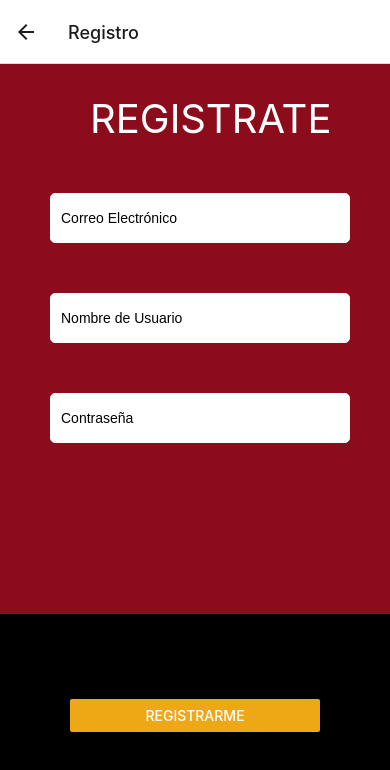
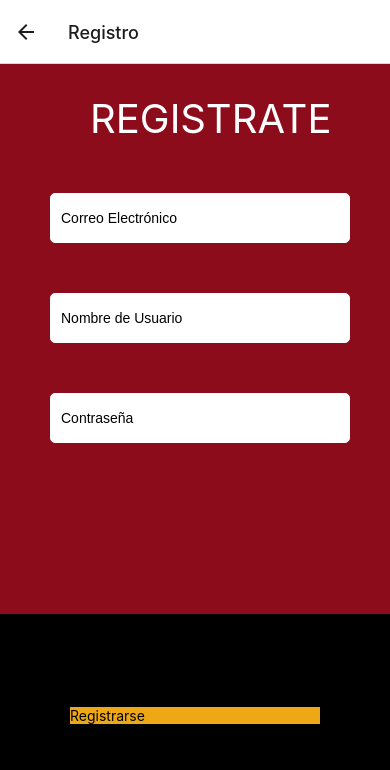
Before and after one commit to milenasantarelli/cine-neuquen, a React Native app: screen /Registro in a window 390 px wide. Shown: the top 770 px of the page. Built offline with nearby package versions, Linux system fonts and the light colour scheme.

Commit message:
Registro terminado y funcional

```diff
--- a/screens/comprarEntrada.js
+++ b/screens/comprarEntrada.js
@@ -19,11 +19,9 @@ const ComprarEntradaScreen = () => {
                     <Text style={styles.texto}>Fecha :</Text>
                     <Text style={styles.texto}>Entrada :</Text>
                 </View>
-                <Text style={styles.title}>Billetera Virtual</Text>
-                <View style={styles.Cont2}>
-                    <Text style={styles.text2}>Alias :</Text>
-                    <Text style={styles.text2}>QR :</Text>
-                </View>
+                <Text style={styles.title}>Billetera Virtual Mercado Pago</Text>
+
+
                 <View style={styles.boton}>
                     <Button title='PAGAR'/>
                 </View>
@@ -46,11 +44,11 @@ const styles = StyleSheet.create({
         marginLeft: 120,
     },
     cont: {
-        backgroundColor: '#384358',
+        backgroundColor: '#8d0c1b',
         height: 200,
     },
     Cont2 :{
-        backgroundColor: '#0d4f83',
+        backgroundColor: '#EEA816',
         display: 'flex',
         marginLeft: 30,
         width: 350,
@@ -59,7 +57,7 @@ const styles = StyleSheet.create({
         borderRadius: 20,
     },
     body: {
-        backgroundColor: '#10152f',
+        backgroundColor: '#000000',
         width: 'auto',
         height: 1200,
     },
--- a/screens/registerScreen.js
+++ b/screens/registerScreen.js
@@ -6,6 +6,9 @@ import { StyleSheet, Text, View, Button, ScrollView } from 'react-native';
 
 const RegisterScreen = () => {
   const native = useNavigation();
+
+
+
   return (
     <ScrollView>
 
--- a/screens/registroScreen.js
+++ b/screens/registroScreen.js
@@ -1,50 +1,33 @@
 import React, { useState } from 'react';
-import { StyleSheet, Text, View, Button, ScrollView, TextInput } from 'react-native';
-import { useNavigation } from '@react-navigation/native';
+import { StyleSheet, Text, View, ScrollView, TextInput, TouchableOpacity, Alert } from 'react-native';
+import { getAuth, createUserWithEmailAndPassword } from 'firebase/auth';
+import appFirebase from '../credenciales';
 
+const auth = getAuth(appFirebase);
 
-const RegistroScreen = () => {
-  const native = useNavigation();
+export default function RegisterScreen(props) {
+  const [email, setEmail] = useState('');
+  const [password, setPassword] = useState('');
 
-  const [correo, setCorreo] = useState("")
-  const [nombre, setNombre] = useState("")
-  const [password, setPass] = useState("")
+  const registro = async () => {
+    try {
+      await createUserWithEmailAndPassword(auth, email, password);
+      Alert.alert('Registro exitoso', 'Usuario creado correctamente');
+      props.navigation.navigate('Principal');
+    } catch (error) {
+      console.log(error);
+      Alert.alert('Error', error.message);
+    }
+  };
 
-  const registrarse = () => {
-    firebase
-      .auth()
-      .createUserWithEmailAndPassword(correo, password)
-      .then((response) => {
-        const uid = response.user.uid
-        const data = {
-          id: uid,
-          email,
-          fullName
-        }
-        /* const usersRef = firebase.firestore().collection('users')
-        usersRef
-          .doc(uid)
-          .set(data)
-          .then(() => {
-            navigation.navigate('Home', { user: data })
-          })
-          .catch((error) => {
-            alert(error)
-          }) */
-      })
-      .catch((error) => {
-        alert(error)
-      })
-  }
   return (
     <ScrollView>
-
       <View style={styles.view1}>
         <Text style={styles.titulo}>REGISTRATE</Text>
         <TextInput
           style={styles.input}
           placeholder="Correo Electrónico"
-          onChangeText={(e) => setCorreo(e)}
+          onChangeText={(text) => setEmail(text)}
         />
         <TextInput
           style={styles.input}
@@ -55,23 +38,19 @@ const RegistroScreen = () => {
           style={styles.input}
           placeholder="Contraseña"
           secureTextEntry
-          onChangeText={(e) => setPass(e)}
+          onChangeText={(text) => setPassword(text)}
         />
-        <View style={styles.viewin}>
-        </View>
       </View>
       <View style={styles.view2}>
         <View style={styles.boton}>
-          <Button title='REGISTRARME'
-            onPress={() => registrarse()}
-                color='#EEA816'
-          />
+          <TouchableOpacity onPress={registro} style={styles.touchcolor}>
+            <Text>Registrarse</Text>
+          </TouchableOpacity>
         </View>
       </View>
     </ScrollView>
   );
 }
-export default RegistroScreen;
 
 const styles = StyleSheet.create({
   container: {
@@ -81,23 +60,9 @@ const styles = StyleSheet.create({
     justifyContent: 'center',
   },
   view1: {
-
     width: 'auto',
     height: 550,
     backgroundColor: '#8d0c1b',
-  },
-
-  view2: {
-    display: 'flex',
-    justifyContent: 'center',
-    alignItems: 'center',
-    width: 'auto',
-    height: 262,
-    backgroundColor: '#000000',
-  },
-  boton: {
-    width: 250,
-    marginTop: -60,
   },
   input: {
     height: 50,
@@ -111,8 +76,19 @@ const styles = StyleSheet.create({
     marginLeft: 50,
     fontFamily: 'Arial',
   },
-  viewin: {
-    marginTop: 100,
+  view2: {
+    justifyContent: 'center',
+    alignItems: 'center',
+    width: 'auto',
+    height: 262,
+    backgroundColor: '#000000',
+  },
+  boton: {
+    width: 250,
+    marginTop: -60,
+  },
+  touchcolor: {
+    backgroundColor: '#EEA816',
   },
   titulo: {
     fontSize: 40,
@@ -121,4 +97,7 @@ const styles = StyleSheet.create({
     marginTop: 30,
     marginBottom: 50,
   },
+  viewin: {
+    marginTop: 100,
+  },
 });
```
